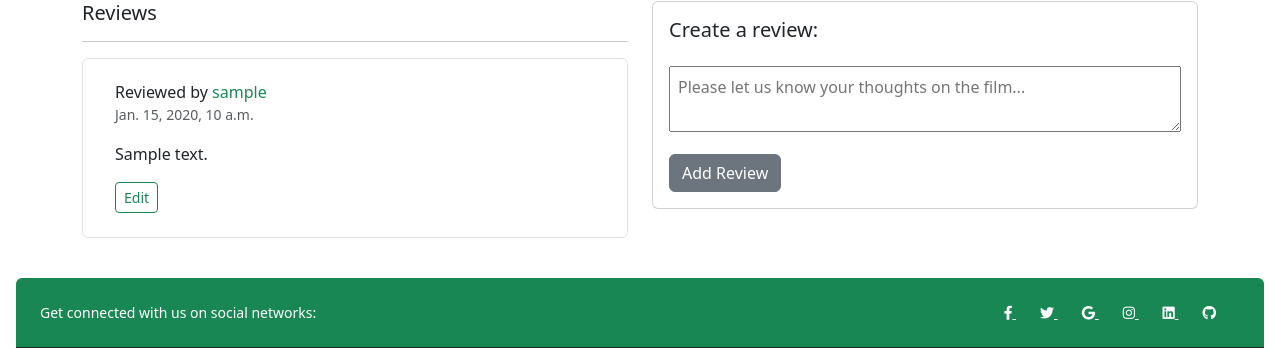
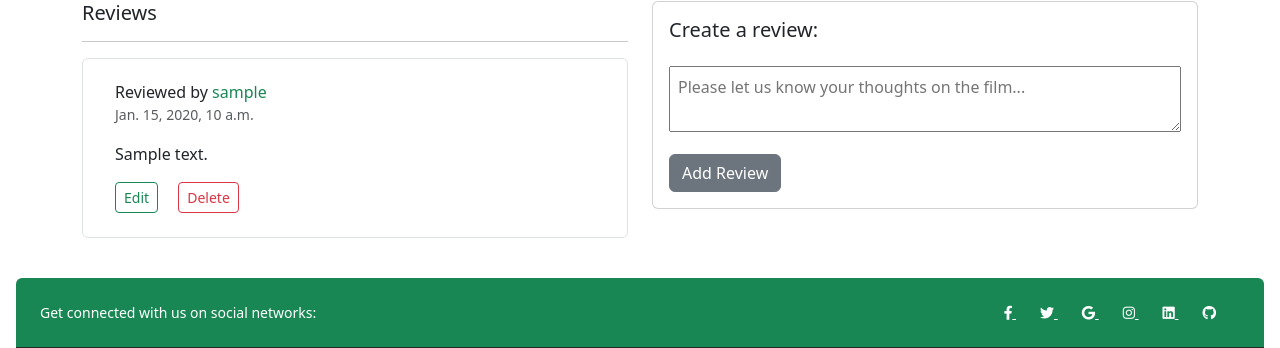
Before and after one commit to johnclamy/chrome-extension-starter, a Django app: page /movies/1/ in a window 1280 px wide. Shown: the part 435-783 px from the top of the page. Run offline with Django 5.2, Linux system fonts and the light colour scheme; a user stored in the database is signed in; tables that the repository leaves empty hold one stand-in row (values such as "Sample post"); grey boxes marked "Sample" are stand-in pictures; some libraries are stand-ins or nearby versions.

Commit message:
add a delete btn to a review in the movies.show template

```diff
--- a/moviestore/movies/templates/movies/show.html
+++ b/moviestore/movies/templates/movies/show.html
@@ -56,6 +56,11 @@
                 class="text-capitalize btn btn-outline-success btn-sm"
                 >edit</a
               >
+              <a
+                href="{% url 'movies.delete_review' id=template_data.movie.id review_id=review.id %}"
+                class="text-capitalize btn btn-outline-danger btn-sm ms-3"
+                >delete</a
+              >
               {% endif %}
             </div>
           </li>
```
